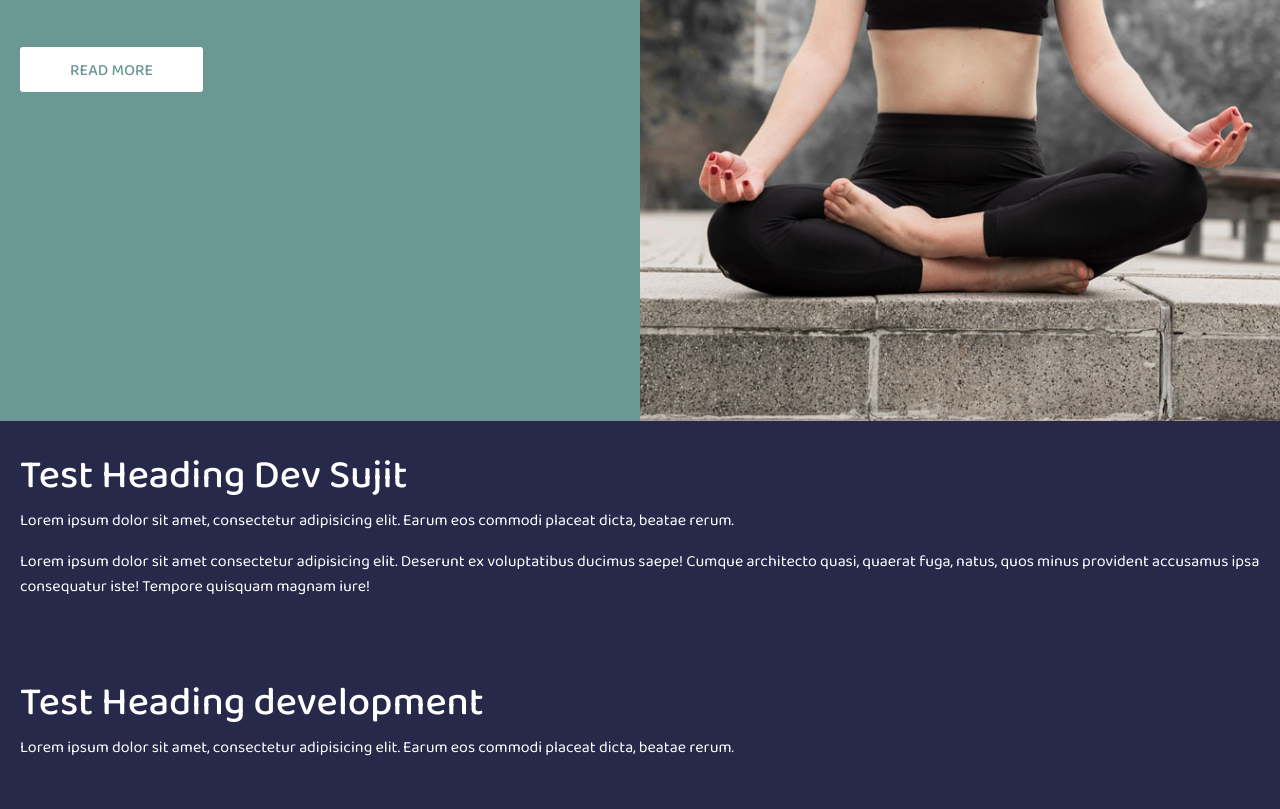
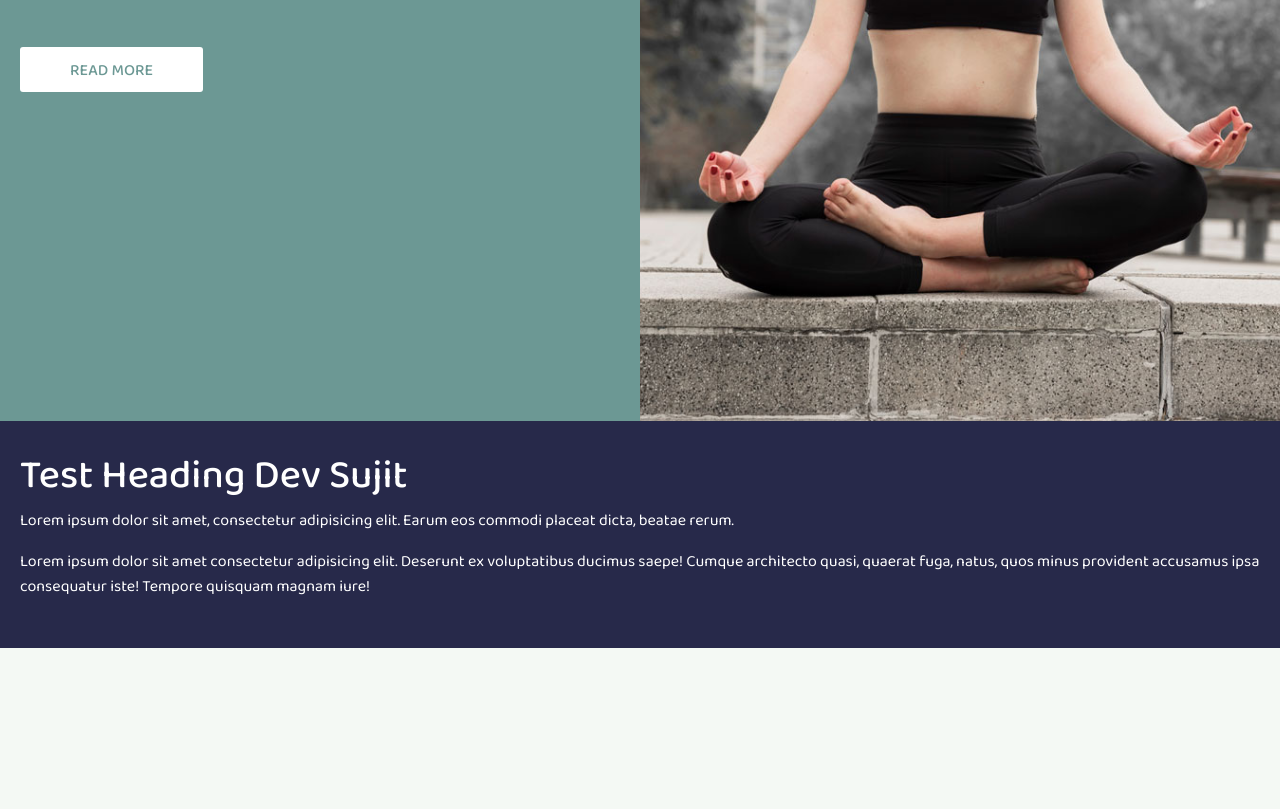
Before and after one commit to MrinmoyCodeClouds/Scss-tutorial, a plain HTML site: page index.html in a window 1280 px wide. Shown: the part 2995-3804 px from the top of the page. After the commit the page ends 3643 px from the top, so only its background shows below. Drawn offline with nearby package versions, Linux system fonts and the light colour scheme.

Commit message:
new test branch

```diff
--- a/index.html
+++ b/index.html
@@ -202,16 +202,6 @@
       <!--BEST INSTRUCTOR END-->
 
       <!--BEST INSTRUCTOR END-->
-
-      <article class="customSection">
-        <div class="container">
-          <h1 class="h1">Test Heading development</h1>
-          <p>
-            Lorem ipsum dolor sit amet, consectetur adipisicing elit. Earum eos
-            commodi placeat dicta, beatae rerum.
-          </p>
-        </div>
-      </article>
     </main>
     <footer></footer>
     <!-- JavaScript Bundle with Popper -->
```
